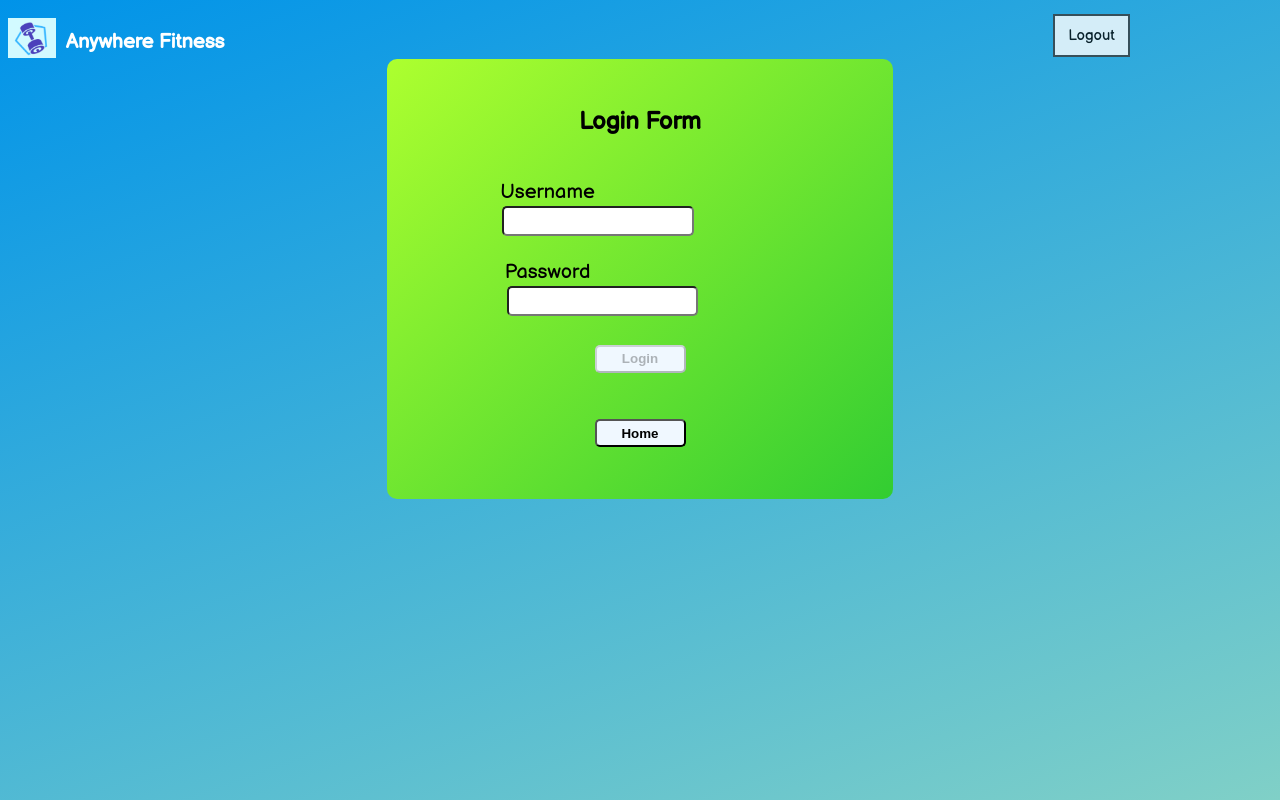
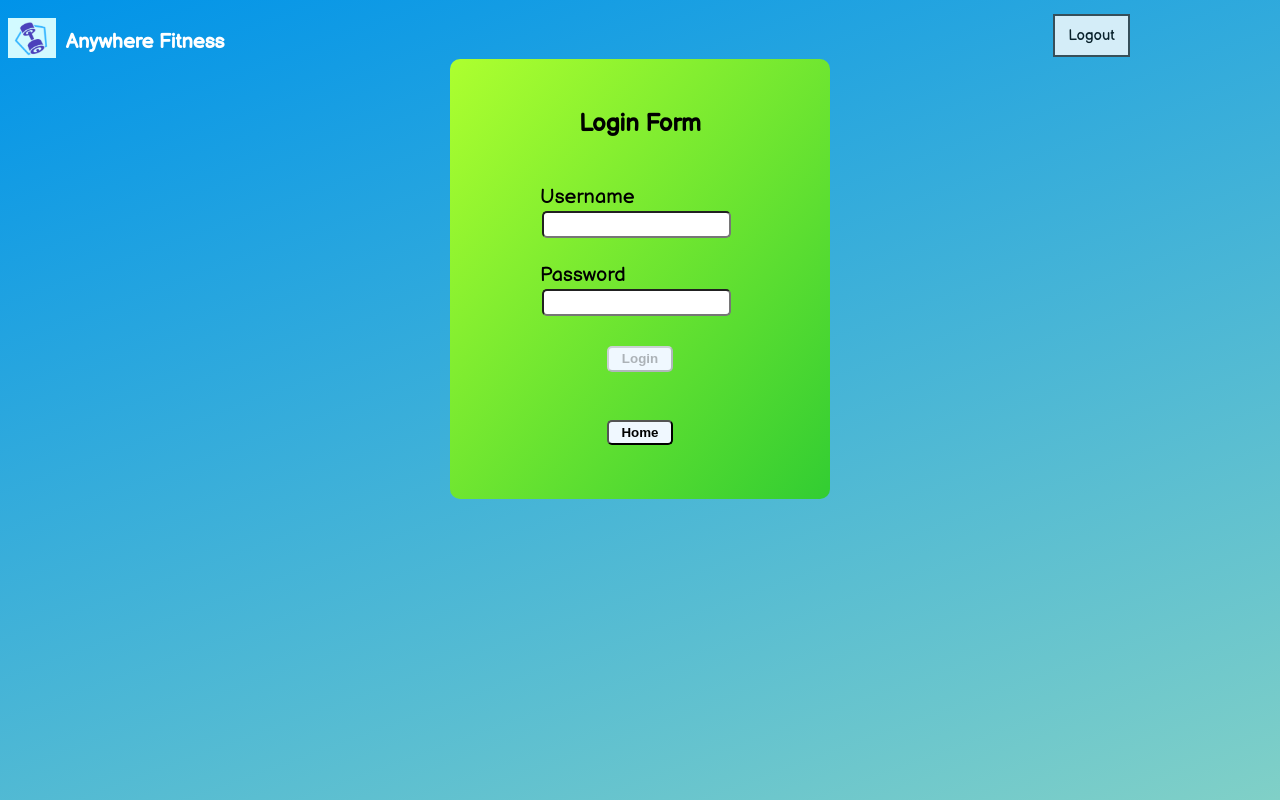
Before and after one commit to AnywhereFitness2021/AF_Frontend, a React (Create React App) app: page /login in a window 1280 px wide. Built offline with nearby package versions, Linux system fonts and the light colour scheme; a web font is replaced by a local one.

Commit message:
small style change

```diff
--- a/src/styles/login.css
+++ b/src/styles/login.css
@@ -18,7 +18,7 @@
     color: black;
     font-size: 1.2rem;
     justify-self: center;
-    max-width: 40%;
+    max-width: 30%;
     border-radius: 1rem;
     background-image: linear-gradient(to bottom right, greenyellow, limegreen);
 }
@@ -39,6 +39,7 @@
     border-radius: 0.5rem;
     font-size: 2rem;
     margin-top:2%;
+    width: 200px;
 }
 
 .form input, .form select {
```
